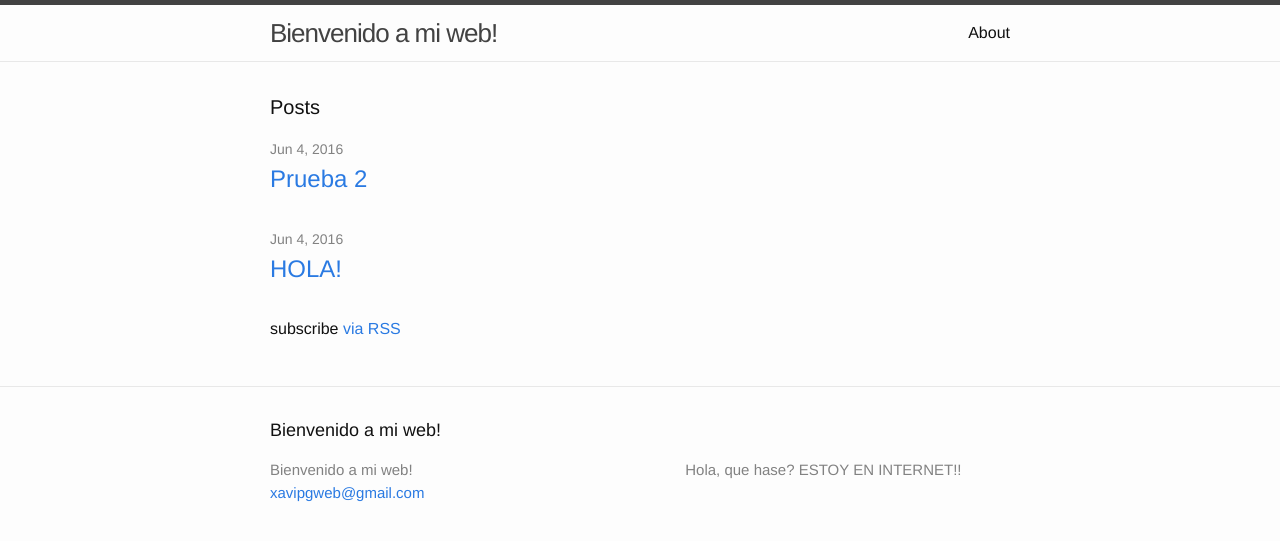
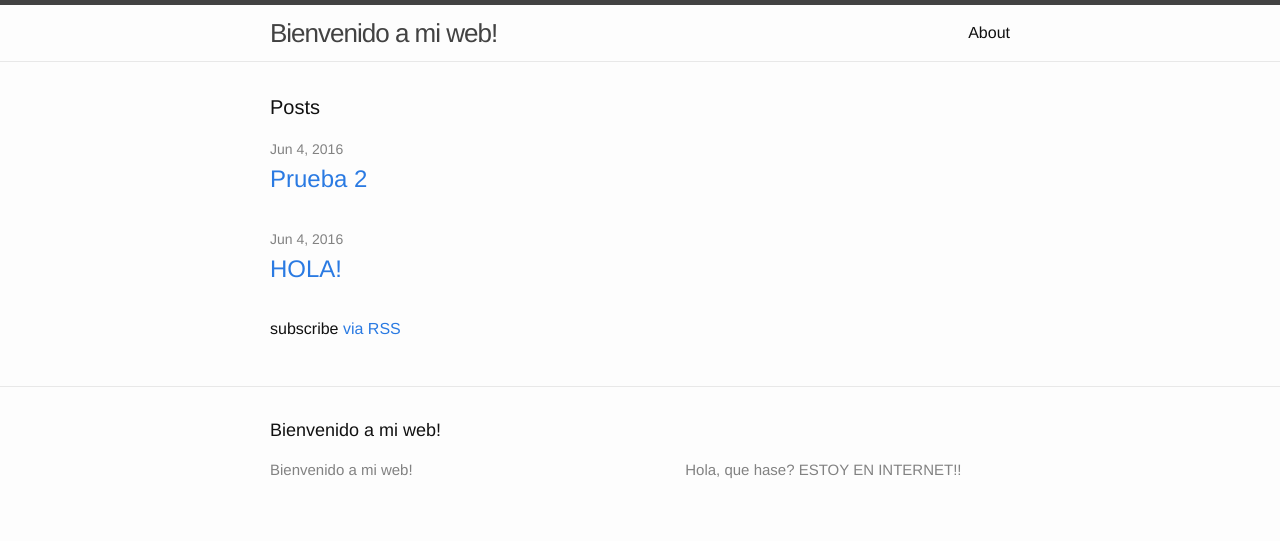
Before and after one commit to xavipgweb/xavipgweb.github.io, a Jekyll site: the page built from index.html, in a window 1280 px wide. Shown: the top 541 px of the page. Built offline with Jekyll 4.4.1, drawn with Linux system fonts in a browser that asks for light colours.

Commit message:
Update _config.yml

```diff
--- a/_config.yml
+++ b/_config.yml
@@ -7,7 +7,6 @@
 
 # Site settings
 title: Bienvenido a mi web!
-email: xavipgweb@gmail.com
 description: > # this means to ignore newlines until "baseurl:"
   Hola, que hase? ESTOY EN INTERNET!!
 baseurl: "" # the subpath of your site, e.g. /blog
```
